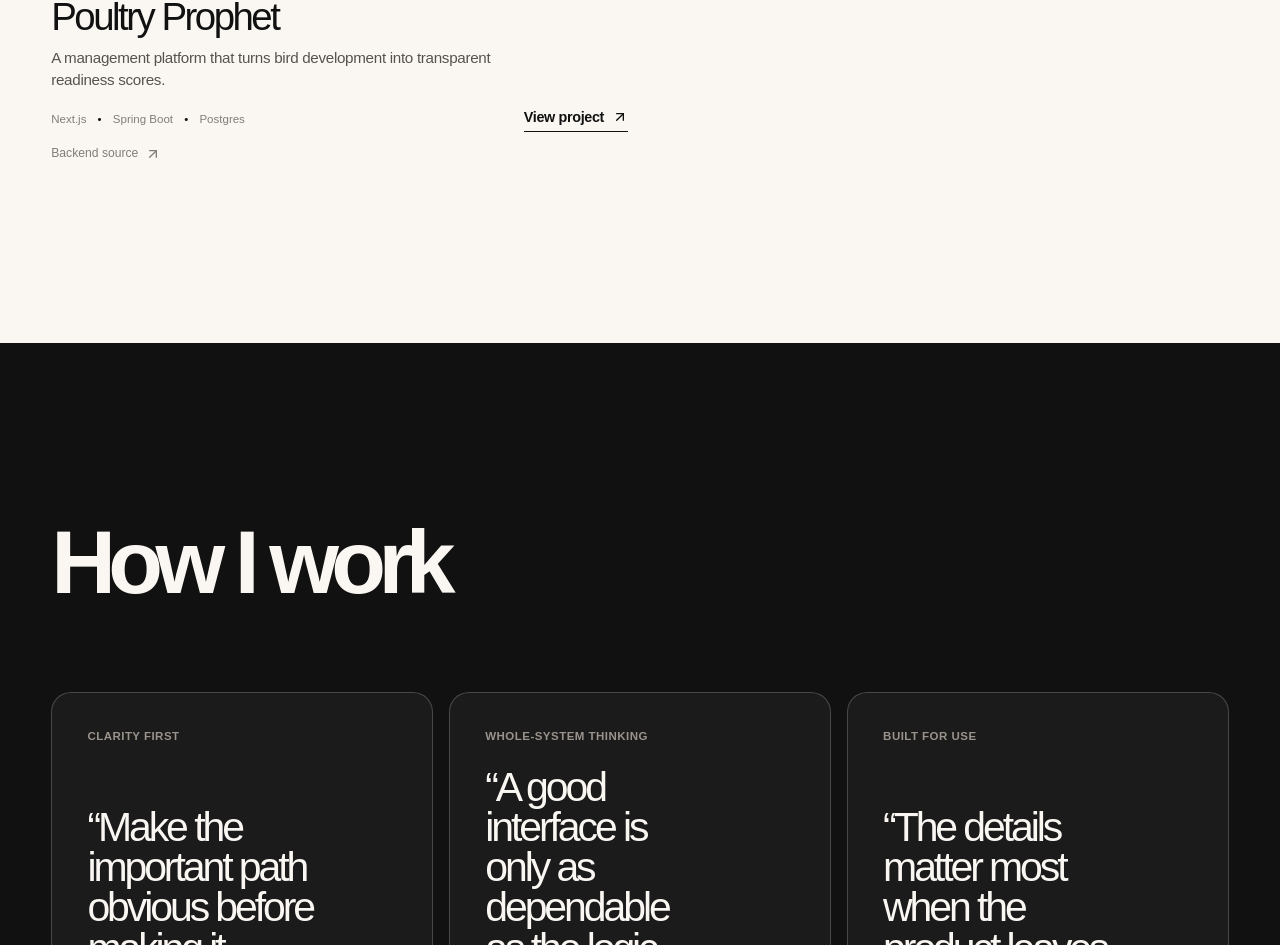
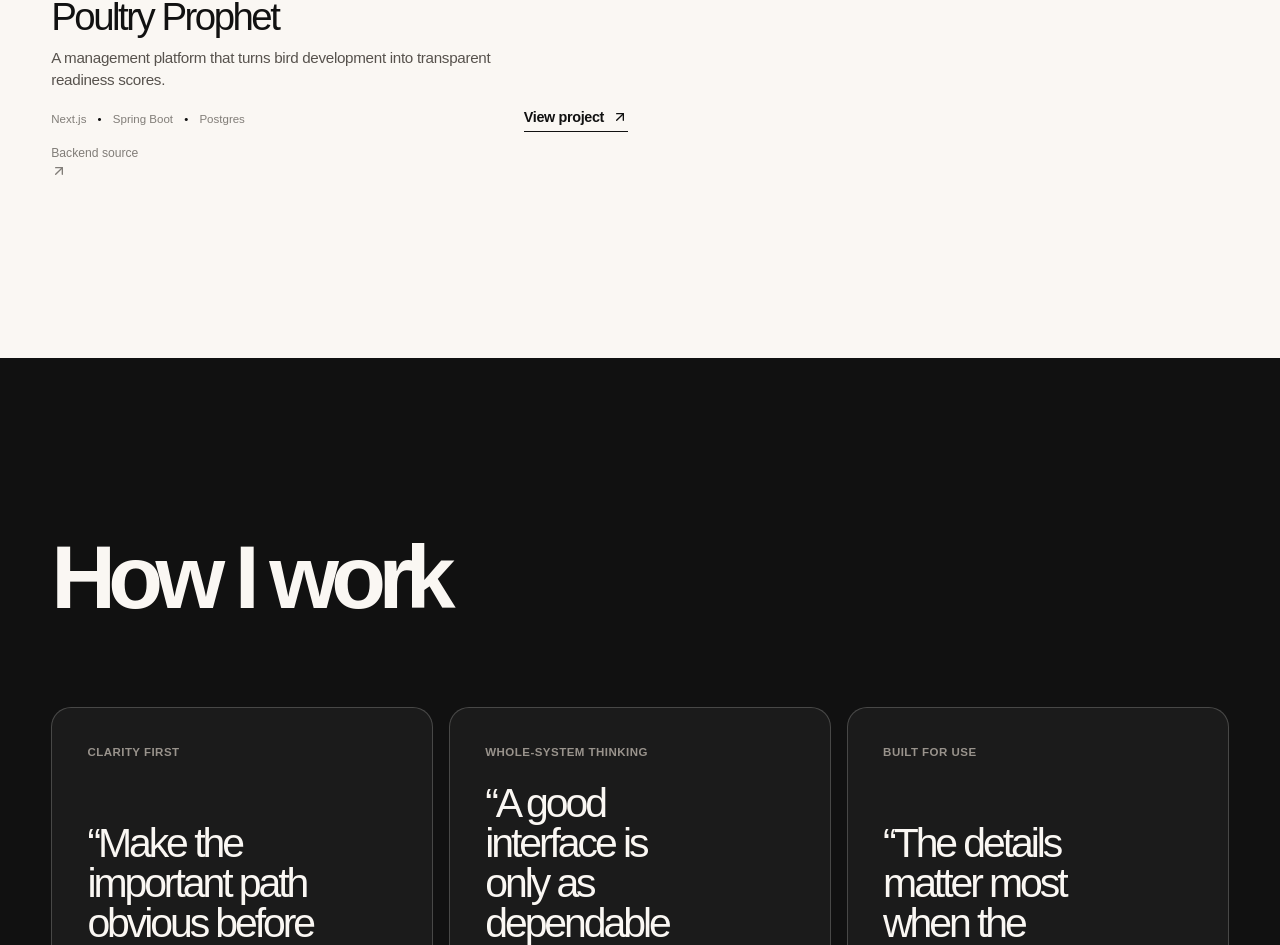
Before and after one commit to VincentPaul434/portfolio, a React (Vite) app: page / in a window 1280 px wide. Shown: the part 5270-6215 px from the top of the page. Built offline with nearby package versions, Linux system fonts and the light colour scheme.

Commit message:
Fix project link semantics

```diff
--- a/src/App.jsx
+++ b/src/App.jsx
@@ -317,11 +317,6 @@ function ProjectCard({ project, index }) {
         </div>
         {project.link ? <span className="text-link">View project <ArrowUpRight aria-hidden="true" /></span> : <span className="project-status">Private build</span>}
       </div>
-      {project.secondaryLink ? (
-        <a className="secondary-project-link" href={project.secondaryLink} target="_blank" rel="noopener noreferrer">
-          Backend source <ArrowUpRight aria-hidden="true" />
-        </a>
-      ) : null}
     </>
   )
 
@@ -332,6 +327,11 @@ function ProjectCard({ project, index }) {
           {content}
         </a>
       ) : content}
+      {project.secondaryLink ? (
+        <a className="secondary-project-link" href={project.secondaryLink} target="_blank" rel="noopener noreferrer">
+          Backend source <ArrowUpRight aria-hidden="true" />
+        </a>
+      ) : null}
     </Reveal>
   )
 }
```
